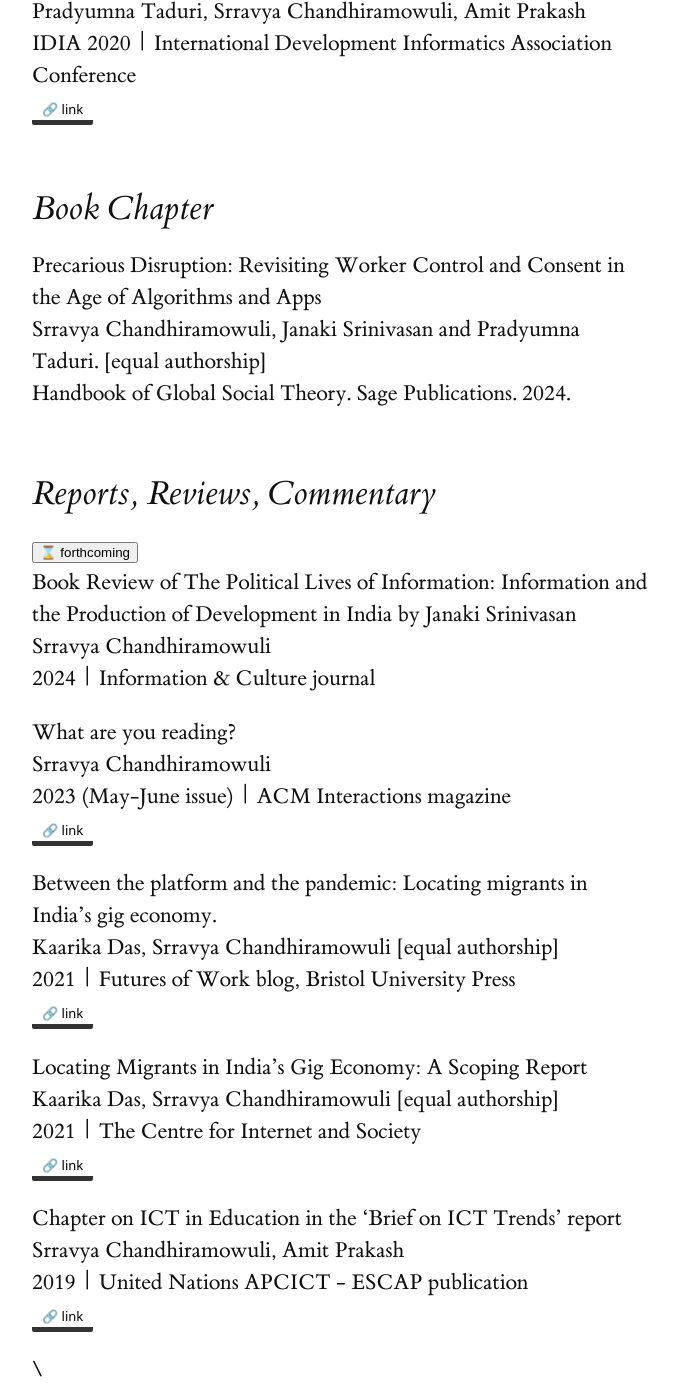
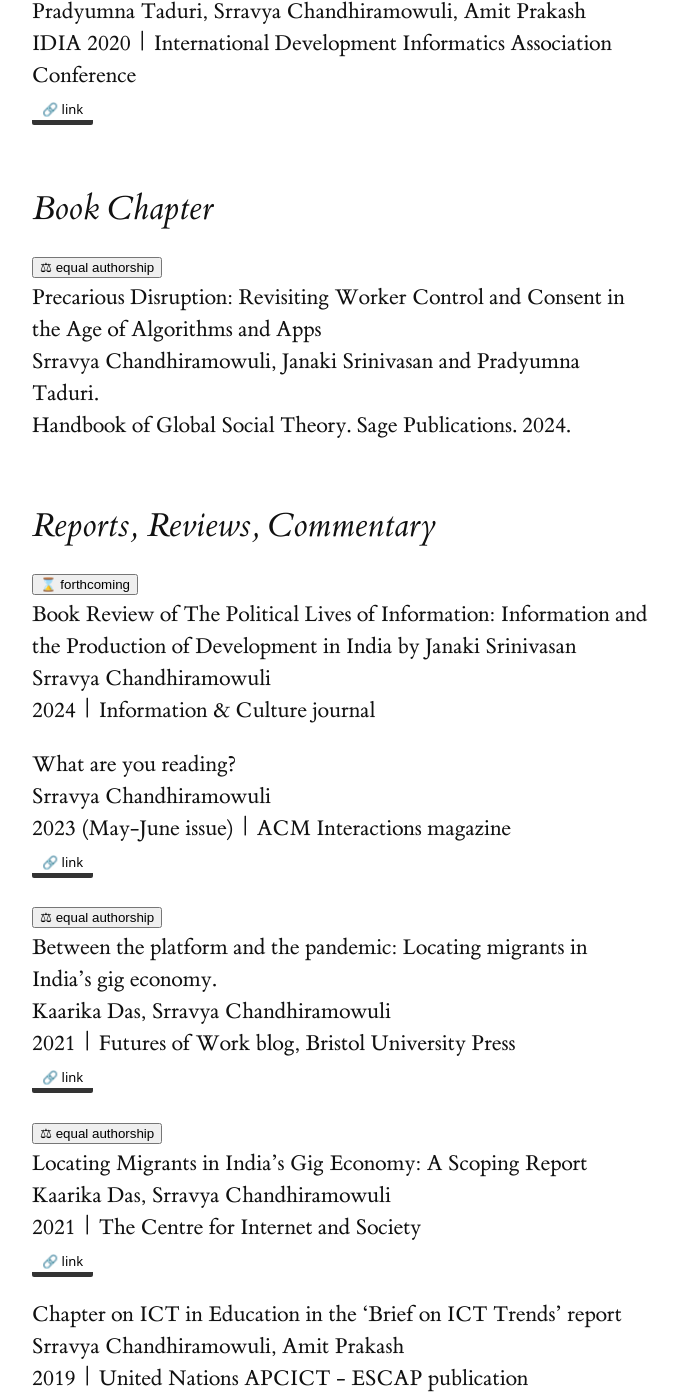
Before and after one commit to srravya/srravya.github.io, a Jekyll site: the page built from publications/index.md, in a window 1280 px wide and 1400 px high, scrolled down 1275 px. Shown: the whole window, without its empty margins (128-806 px from the left). Built offline with Jekyll 4.4.1, drawn with Linux system fonts in a browser that asks for light colours.

```diff
--- a/publications/index.md
+++ b/publications/index.md
@@ -35,8 +35,9 @@ IDIA 2020 | International Development Informatics Association Conference<br>
 
 ## Book chapter
 
+<button clas=infopill>⚖ equal authorship</button><br>
 Precarious Disruption: Revisiting Worker Control and Consent in the Age of Algorithms and Apps<br>
-Srravya Chandhiramowuli, Janaki Srinivasan and Pradyumna Taduri. [equal authorship]<br>
+Srravya Chandhiramowuli, Janaki Srinivasan and Pradyumna Taduri.<br>
 Handbook of Global Social Theory. Sage Publications. 2024.
 
 ## Reports, reviews, commentary
@@ -51,13 +52,15 @@ Srravya Chandhiramowuli<br>
 2023 (May-June issue) | ACM Interactions magazine<br>
 <a class=linkpill href="https://interactions.acm.org/archive/view/may-june-2023/srravya-chandhiramowuli">🔗 link</a>
 
+<button clas=infopill>⚖ equal authorship</button><br>
 Between the platform and the pandemic: Locating migrants in India’s gig economy.<br>
-Kaarika Das, Srravya Chandhiramowuli [equal authorship]<br>
+Kaarika Das, Srravya Chandhiramowuli<br>
 2021 | Futures of Work blog, Bristol University Press<br>
 <a class=linkpill href="https://futuresofwork.co.uk/2021/03/16/caught-between-the-platform-and-the-pandemic-locating-migrants-in-indias-gig-economy/">🔗 link</a>
 
+<button clas=infopill>⚖ equal authorship</button><br>
 Locating Migrants in India’s Gig Economy: A Scoping Report<br>
-Kaarika Das, Srravya Chandhiramowuli [equal authorship]<br>
+Kaarika Das, Srravya Chandhiramowuli<br>
 2021 | The Centre for Internet and Society<br>
 <a class=linkpill href="https://cis-india.org/raw/locating-migrants-in-indias-gig-economy-a-scoping-report">🔗 link</a>
 
@@ -65,5 +68,3 @@ Chapter on ICT in Education in the ‘Brief on ICT Trends’ report<br>
 Srravya Chandhiramowuli, Amit Prakash<br>
 2019 | United Nations APCICT - ESCAP publication<br>
 <a class=linkpill href="https://www.unapcict.org/sites/default/files/inline-files/ICT%20TRENDS_%20ICT%20for%20Education.pdf">🔗 link</a>
-
-\
```
